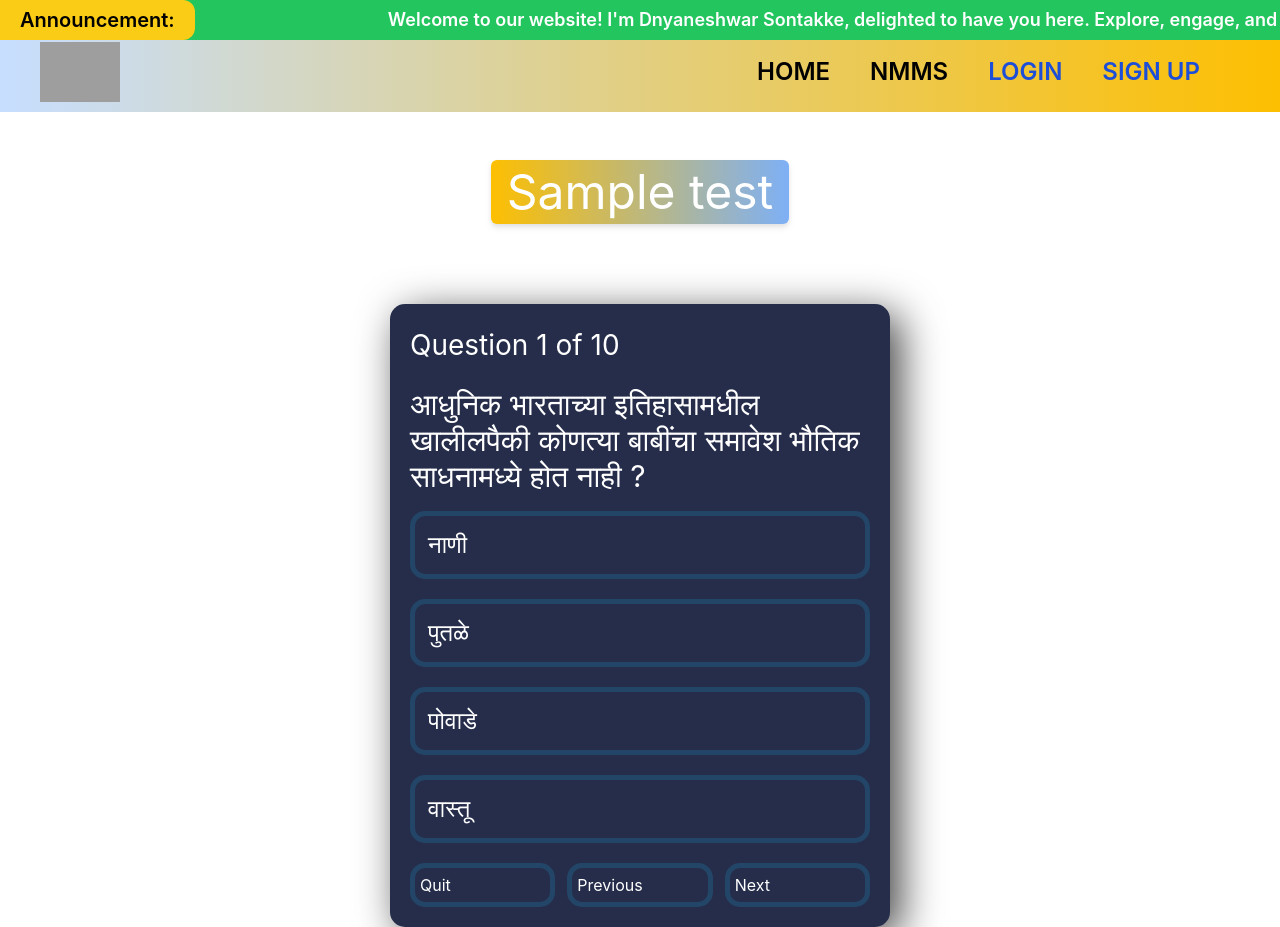
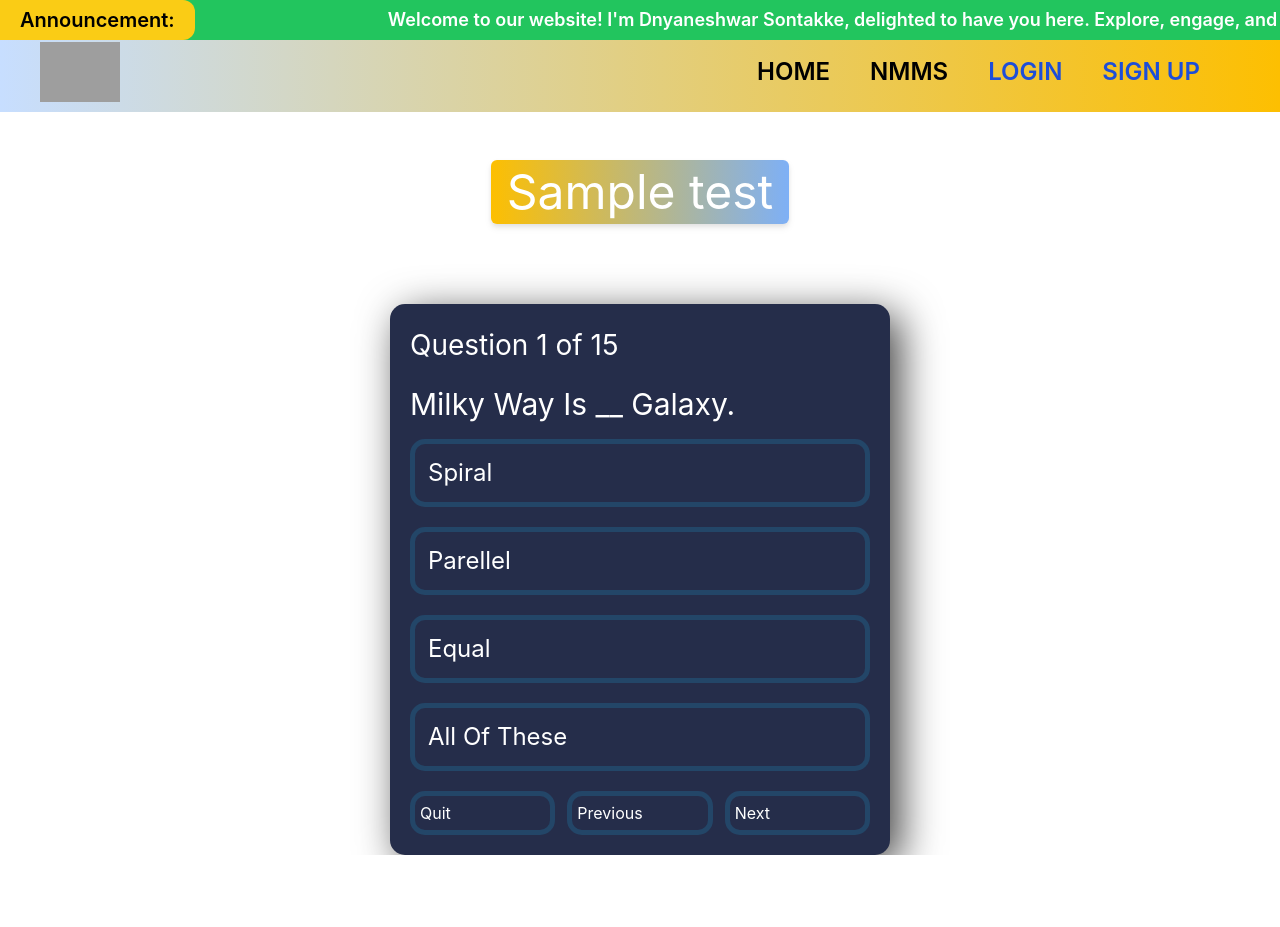
Before and after one commit to Anishwanare/Dnyanankur, a React (Create React App) app in the folder frontend/: page /quiz in a window 1280 px wide. After the commit the page ends 855 px from the top, so only its background shows below. Built offline with nearby package versions, Linux system fonts and the light colour scheme; grey boxes are pictures that could not be loaded.

Commit message:
Update QuizData.js

```diff
--- a/frontend/src/Quiz/QuizData.js
+++ b/frontend/src/Quiz/QuizData.js
@@ -1,102 +1,250 @@
+// const questions1 = [
+//   {
+//     questionText:
+//       "आधुनिक भारताच्या इतिहासामधील खालीलपैकी कोणत्या बाबींचा समावेश भौतिक साधनामध्ये होत नाही ?",
+//     questionOption: [
+//       { answerText: " नाणी", isCorrect: false },
+//       { answerText: "पुतळे", isCorrect: false },
+//       { answerText: " पोवाडे", isCorrect: true },
+//       { answerText: "वास्तू", isCorrect: false },
+//     ],
+//   },
+//   {
+//     questionText: " सेल्यूलर जेल हे कोठे आहे ?",
+//     questionOption: [
+//       { answerText: "कोलकत्ता", isCorrect: false },
+//       { answerText: "अंदमान", isCorrect: true },
+//       { answerText: "पुणे", isCorrect: false },
+//       { answerText: "वर्धा", isCorrect: false },
+//     ],
+//   },
+//   {
+//     questionText:
+//       "विष्णूशास्त्री चिपळूणकर यांनी कोणत्या मासिकातून सामाजिक व सांस्कृतिक विषयांवर भाष्य केले ?",
+//     questionOption: [
+//       { answerText: "मुकनायक", isCorrect: false },
+//       { answerText: "प्रभाकर", isCorrect: false },
+//       { answerText: "जनता", isCorrect: false },
+//       { answerText: "निबंधमाला", isCorrect: true },
+//     ],
+//   },
+//   {
+//     questionText:
+//       "लोकहितवादी ऊर्फ गोपाळ हरी देशमुख यांनी कोणत्या साप्ताहिकातून शतपत्रे लिहीली ?",
+//     questionOption: [
+//       { answerText: "मुकनायक", isCorrect: false },
+//       { answerText: "प्रभाकर", isCorrect: true },
+//       { answerText: "जनता", isCorrect: false },
+//       { answerText: "निबंधमाला", isCorrect: false },
+//     ],
+//   },
+//   {
+//     questionText: "आगाखान पॅलेस हे कोठे आहे ?",
+//     questionOption: [
+//       { answerText: "मुंबई       ", isCorrect: false },
+//       { answerText: "औरंगाबाद        ", isCorrect: false },
+//       { answerText: "वर्धा             ", isCorrect: false },
+//       { answerText: "पुणे", isCorrect: true },
+//     ],
+//   },
+//   {
+//     questionText:
+//       "डॉ. बाबासाहेब आंबेडकरांनी 1920 च्या जानेवारी महिण्यात कोणते पाक्षिक सुरु केले ?",
+//     questionOption: [
+//       { answerText: "बहिष्कृत भारत", isCorrect: false },
+//       { answerText: " जनता", isCorrect: false },
+//       { answerText: "मुकनायक ", isCorrect: true },
+//       { answerText: "प्रबुध्द भारत", isCorrect: false },
+//     ],
+//   },
+//   {
+//     questionText:
+//       "डॉ. बाबासाहेब आंबेडकरांनी कोणत्या साली बहिष्कृत भारत हे पत्र सुरु केले ?",
+//     questionOption: [
+//       { answerText: "इ.स. 1920   ", isCorrect: false },
+//       { answerText: " इ.स. 1927    ", isCorrect: true },
+//       { answerText: "इ.स. 1919        ", isCorrect: false },
+//       { answerText: "इ.स. 1930", isCorrect: false },
+//     ],
+//   },
+//   {
+//     questionText:
+//       "आपणास शहराचे किंवा एखादया ठिकाणाचे स्वरुप कशावरुन अभ्यासता येते?",
+//     questionOption: [
+//       { answerText: "पोवाडे ", isCorrect: false },
+//       { answerText: " नकाशा", isCorrect: true },
+//       { answerText: "पुस्तके", isCorrect: false },
+//       { answerText: "वृत्तपत्रे", isCorrect: false },
+//     ],
+//   },
+//   {
+//     questionText:
+//       "आधुनिक भारताच्या इतिहासाच्या मौखिक साधनामध्ये खालीलपैकी कोणत्या साधनांचासमावेश होतो ?",
+//     questionOption: [
+//       { answerText: "पोवाडे ", isCorrect: true },
+//       { answerText: " वृत्तपत्रे", isCorrect: false },
+//       { answerText: "वास्तू", isCorrect: false },
+//       { answerText: "पुस्तके", isCorrect: false },
+//     ],
+//   },
+//   {
+//     questionText:
+//       "ब्रिटीश काळात कोणता स्वतंत्र्य विभाग स्थापन करण्यात आला होता ?",
+//     questionOption: [
+//       { answerText: "गेट वे ऑफ इंडिया ", isCorrect: false },
+//       { answerText: " सव्र्व्हे ऑफ इंग्लंड", isCorrect: false },
+//       { answerText: "मुंबई पोर्ट ट्रस्ट", isCorrect: false },
+//       { answerText: "सर्व्हे ऑफ इंडिया", isCorrect: true },
+//     ],
+//   },
+// ];
+
 const questions = [
   {
-    questionText:
-      "आधुनिक भारताच्या इतिहासामधील खालीलपैकी कोणत्या बाबींचा समावेश भौतिक साधनामध्ये होत नाही ?",
+    questionText: "Milky Way Is __ Galaxy.",
     questionOption: [
-      { answerText: " नाणी", isCorrect: false },
-      { answerText: "पुतळे", isCorrect: false },
-      { answerText: " पोवाडे", isCorrect: true },
-      { answerText: "वास्तू", isCorrect: false },
+      { answerText: "Spiral", isCorrect: true },
+      { answerText: "Parellel", isCorrect: false },
+      { answerText: "Equal", isCorrect: false },
+      { answerText: "All Of These", isCorrect: false },
     ],
   },
   {
-    questionText: " सेल्यूलर जेल हे कोठे आहे ?",
+    questionText: "There Are About __ Stors In Our Galaxy.",
     questionOption: [
-      { answerText: "कोलकत्ता", isCorrect: false },
-      { answerText: "अंदमान", isCorrect: true },
-      { answerText: "पुणे", isCorrect: false },
-      { answerText: "वर्धा", isCorrect: false },
+      { answerText: "10⁵", isCorrect: false },
+      { answerText: "10¹⁰", isCorrect: false },
+      { answerText: "10¹¹", isCorrect: true },
+      { answerText: "10¹⁵", isCorrect: false },
+    ],
+  },
+  {
+    questionText: "Surface Temperature Of The Sun Is __.",
+    questionOption: [
+      { answerText: "6000k", isCorrect: false },
+      { answerText: "5500k", isCorrect: false },
+      { answerText: "5800k", isCorrect: true },
+      { answerText: "5200k", isCorrect: false },
     ],
   },
   {
     questionText:
-      "विष्णूशास्त्री चिपळूणकर यांनी कोणत्या मासिकातून सामाजिक व सांस्कृतिक विषयांवर भाष्य केले ?",
+      "The Masses Of Other Stars Are Measured Relative To The Mass Of __.",
     questionOption: [
-      { answerText: "मुकनायक", isCorrect: false },
-      { answerText: "प्रभाकर", isCorrect: false },
-      { answerText: "जनता", isCorrect: false },
-      { answerText: "निबंधमाला", isCorrect: true },
+      { answerText: "Earth", isCorrect: false },
+      { answerText: "Sun", isCorrect: true },
+      { answerText: "Moon", isCorrect: false },
+      { answerText: "Jupiter", isCorrect: false },
+    ],
+  },
+  {
+    questionText: "For Measuring Large Distance __ Is Used As A Unit.",
+    questionOption: [
+      { answerText: "Kilometres", isCorrect: false },
+      { answerText: "Light Year", isCorrect: true },
+      { answerText: "Picometer", isCorrect: false },
+      { answerText: "Centimetre", isCorrect: false },
+    ],
+  },
+  {
+    questionText: "The Element Which Constitute 26% Of The Mass Of The Sun .",
+    questionOption: [
+      { answerText: "Hydrogen", isCorrect: false },
+      { answerText: "Helium", isCorrect: true },
+      { answerText: "Carbon", isCorrect: false },
+      { answerText: "Nitrogen", isCorrect: false },
     ],
   },
   {
     questionText:
-      "लोकहितवादी ऊर्फ गोपाळ हरी देशमुख यांनी कोणत्या साप्ताहिकातून शतपत्रे लिहीली ?",
+      "The Element Acting As A Fuel In Energy Generation In The Sun .",
     questionOption: [
-      { answerText: "मुकनायक", isCorrect: false },
-      { answerText: "प्रभाकर", isCorrect: true },
-      { answerText: "जनता", isCorrect: false },
-      { answerText: "निबंधमाला", isCorrect: false },
-    ],
-  },
-  {
-    questionText: "आगाखान पॅलेस हे कोठे आहे ?",
-    questionOption: [
-      { answerText: "मुंबई       ", isCorrect: false },
-      { answerText: "औरंगाबाद        ", isCorrect: false },
-      { answerText: "वर्धा             ", isCorrect: false },
-      { answerText: "पुणे", isCorrect: true },
+      { answerText: "Hydrogen", isCorrect: true },
+      { answerText: "Helium", isCorrect: false },
+      { answerText: "Sulphur", isCorrect: false },
+      { answerText: "Boron", isCorrect: false },
     ],
   },
   {
     questionText:
-      "डॉ. बाबासाहेब आंबेडकरांनी 1920 च्या जानेवारी महिण्यात कोणते पाक्षिक सुरु केले ?",
+      "Life Span Of Our Sun From Birth Till It Becomes Red Giant Is Of __.",
     questionOption: [
-      { answerText: "बहिष्कृत भारत", isCorrect: false },
-      { answerText: " जनता", isCorrect: false },
-      { answerText: "मुकनायक ", isCorrect: true },
-      { answerText: "प्रबुध्द भारत", isCorrect: false },
+      { answerText: "4.5 × 10⁹ To 5 × 10⁹ Years", isCorrect: false },
+      { answerText: "8.5 × 10⁹ To 9.5 × 10⁹ Years", isCorrect: true },
+      { answerText: "4.5 Billion Years", isCorrect: false },
+      { answerText: "4.5 Million Years", isCorrect: false },
     ],
   },
   {
-    questionText:
-      "डॉ. बाबासाहेब आंबेडकरांनी कोणत्या साली बहिष्कृत भारत हे पत्र सुरु केले ?",
+    questionText: "How Much Radius Of Sun",
     questionOption: [
-      { answerText: "इ.स. 1920   ", isCorrect: false },
-      { answerText: " इ.स. 1927    ", isCorrect: true },
-      { answerText: "इ.स. 1919        ", isCorrect: false },
-      { answerText: "इ.स. 1930", isCorrect: false },
+      { answerText: "695700km", isCorrect: true },
+      { answerText: "620027km", isCorrect: false },
+      { answerText: "97243km", isCorrect: false },
+      { answerText: "699923km", isCorrect: false },
     ],
   },
   {
-    questionText:
-      "आपणास शहराचे किंवा एखादया ठिकाणाचे स्वरुप कशावरुन अभ्यासता येते?",
+    questionText: "Stars Are Spheres Of __ Gas.",
     questionOption: [
-      { answerText: "पोवाडे ", isCorrect: false },
-      { answerText: " नकाशा", isCorrect: true },
-      { answerText: "पुस्तके", isCorrect: false },
-      { answerText: "वृत्तपत्रे", isCorrect: false },
+      { answerText: "Hot", isCorrect: true },
+      { answerText: "Cold", isCorrect: false },
+      { answerText: "Normal", isCorrect: false },
+      { answerText: "Both", isCorrect: false },
     ],
   },
   {
-    questionText:
-      "आधुनिक भारताच्या इतिहासाच्या मौखिक साधनामध्ये खालीलपैकी कोणत्या साधनांचासमावेश होतो ?",
+    questionText: "The Solar System Is Situated At A Distance Of __.",
     questionOption: [
-      { answerText: "पोवाडे ", isCorrect: true },
-      { answerText: " वृत्तपत्रे", isCorrect: false },
-      { answerText: "वास्तू", isCorrect: false },
-      { answerText: "पुस्तके", isCorrect: false },
+      { answerText: "3×10⁸ km From Centre Of Milky Way", isCorrect: false },
+      {
+        answerText: "12×10¹⁶ km From Periphery Of Milky Way",
+        isCorrect: false,
+      },
+      { answerText: "2×10¹⁷ km From Centre Of Milky Way", isCorrect: true },
+      {
+        answerText: "2 Light Years From Periphery Of Milky Way",
+        isCorrect: false,
+      },
     ],
   },
   {
-    questionText:
-      "ब्रिटीश काळात कोणता स्वतंत्र्य विभाग स्थापन करण्यात आला होता ?",
+    questionText: "The End Stage Of The Sun Will Be __.",
     questionOption: [
-      { answerText: "गेट वे ऑफ इंडिया ", isCorrect: false },
-      { answerText: " सव्र्व्हे ऑफ इंग्लंड", isCorrect: false },
-      { answerText: "मुंबई पोर्ट ट्रस्ट", isCorrect: false },
-      { answerText: "सर्व्हे ऑफ इंडिया", isCorrect: true },
+      { answerText: "Mass", isCorrect: false },
+      { answerText: "White Dwarf", isCorrect: true },
+      { answerText: "Black Dwarf", isCorrect: false },
+      { answerText: "Black Hole", isCorrect: false },
+    ],
+  },
+  {
+    questionText: "The Large The Mass Of A Star The Faster Is its __.",
+    questionOption: [
+      { answerText: "Rate Of Evolution", isCorrect: true },
+      { answerText: "Rate Of Speed", isCorrect: false },
+      { answerText: "Light Years", isCorrect: false },
+      { answerText: "All Of These", isCorrect: false },
+    ],
+  },
+  {
+    questionText: "Speed Of The Light Is __.",
+    questionOption: [
+      { answerText: "1,00,000", isCorrect: false },
+      { answerText: "2,00,000", isCorrect: false },
+      { answerText: "3,00,000", isCorrect: true },
+      { answerText: "4,00,000", isCorrect: false },
+    ],
+  },
+  {
+    questionText: "For Detection Of Various Start Used __ Telescope.",
+    questionOption: [
+      { answerText: "Hubble", isCorrect: true },
+      { answerText: "Electron", isCorrect: false },
+      { answerText: "Photometer", isCorrect: false },
+      { answerText: "Compound", isCorrect: false },
     ],
   },
 ];
 
-export default questions;
+
+export default questions ;
```
